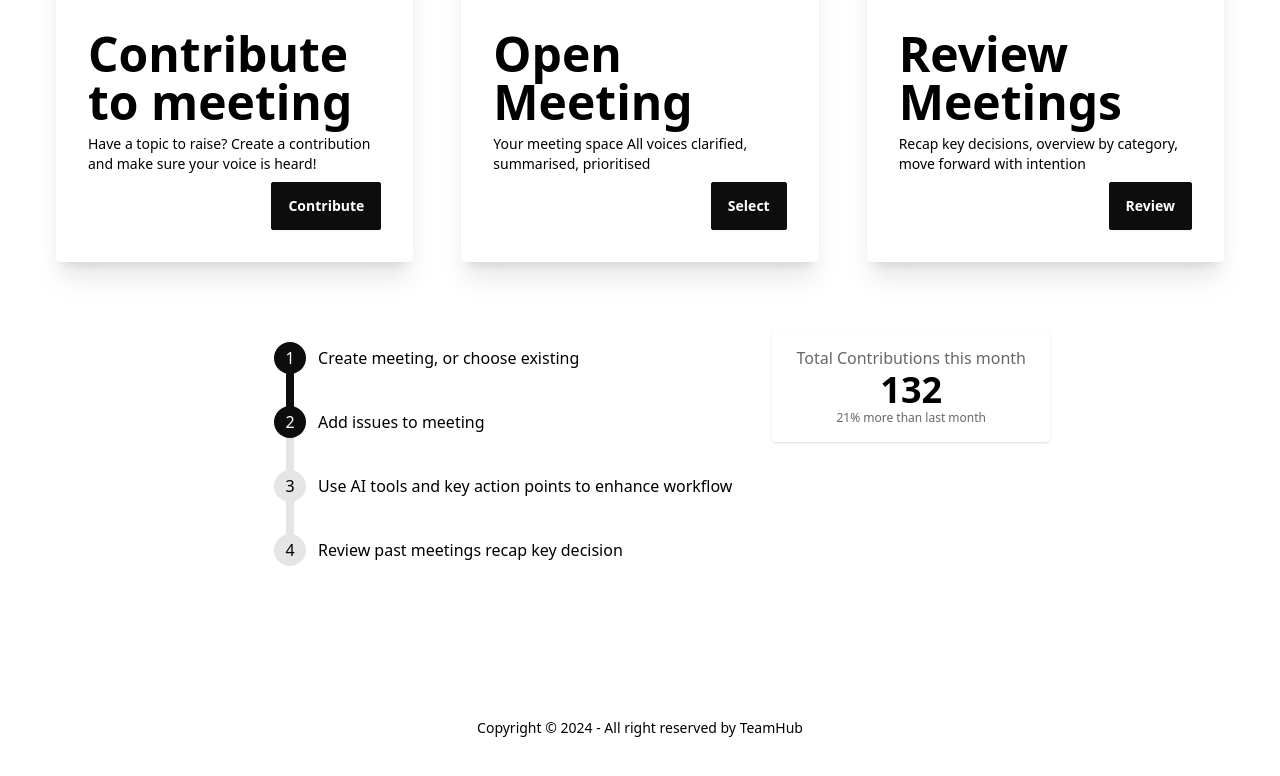
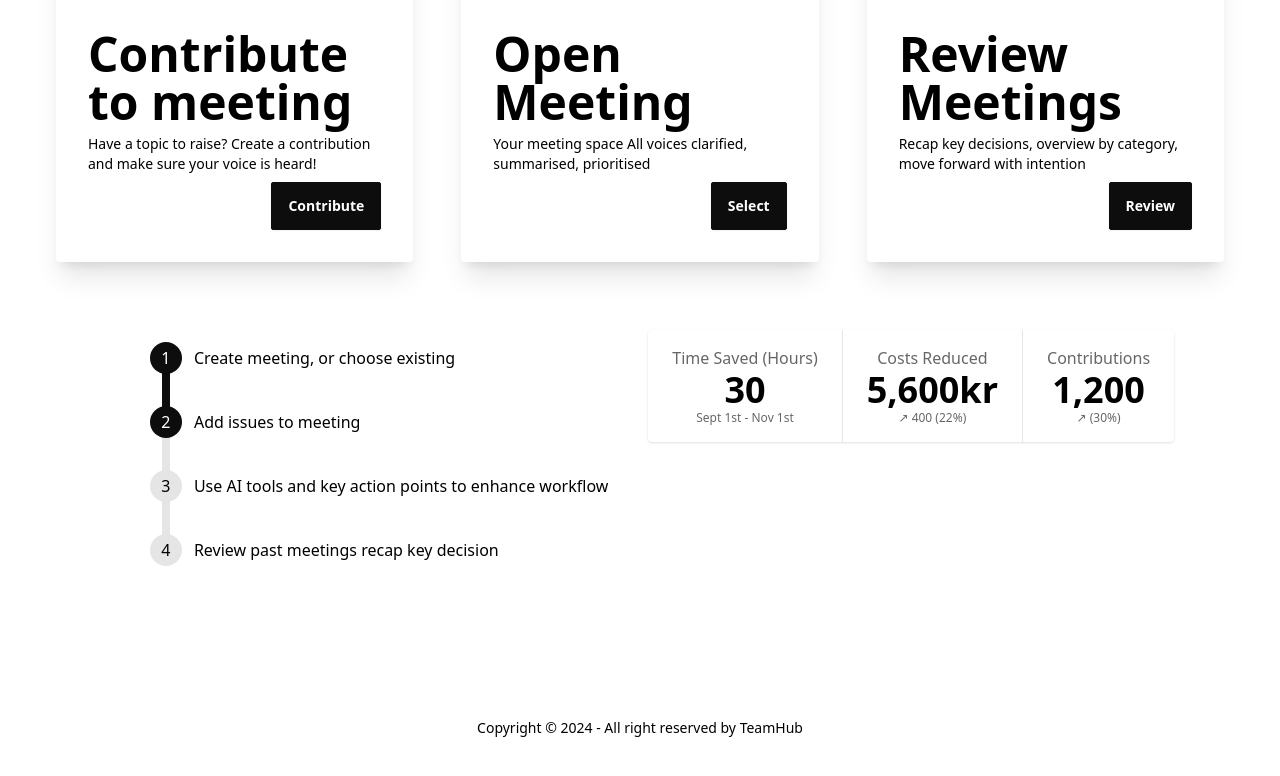
Before and after one commit to RosieMoonYin/TeamHub, a React (Vite) app in the folder teamhub-frontend/: page / in a window 1280 px wide. Shown: the part 770-1546 px from the top of the page. Built offline with nearby package versions, Linux system fonts and the light colour scheme.

Commit message:
feat: Add Fetch for closed meetings, Use in Meeting List component

```diff
--- a/teamhub-frontend/src/components/Cards/selectOpenMeetingsLite.tsx
+++ b/teamhub-frontend/src/components/Cards/selectOpenMeetingsLite.tsx
@@ -44,3 +44,4 @@ export default function SelectOpenMeetingLite() {
     </>
   );
 }
+//if statement checks if meeting has less then 3 participants, or if meeting has less than 4 posts
--- a/teamhub-frontend/src/components/api.tsx
+++ b/teamhub-frontend/src/components/api.tsx
@@ -33,6 +33,14 @@ export const fetchMeetings = async (): Promise<Meeting[]> => {
 
 export const fetchOpenMeetings = async (): Promise<Meeting[]> => {
   const response = await fetch("http://localhost:5082/api/Meeting/open");
+  if (!response.ok) {
+    throw new Error("Network response was not ok");
+  }
+  return response.json();
+};
+
+export const fetchClosedMeetings = async (): Promise<Meeting[]> => {
+  const response = await fetch("http://localhost:5082/api/Meeting/closed");
   if (!response.ok) {
     throw new Error("Network response was not ok");
   }
--- a/teamhub-frontend/src/components/meetingList.tsx
+++ b/teamhub-frontend/src/components/meetingListArchive.tsx
@@ -1,10 +1,10 @@
 import { useQuery } from "@tanstack/react-query";
-import { fetchMeetings, Meeting } from "../components/api";
+import { fetchClosedMeetings, Meeting } from "./api";
 
-export default function MeetingList() {
+export default function MeetingListArchive() {
   const { data, error, isLoading } = useQuery<Meeting[], Error>({
-    queryKey: ["meetings"],
-    queryFn: fetchMeetings,
+    queryKey: ["closedMeetings"],
+    queryFn: fetchClosedMeetings,
   });
 
   if (isLoading) return <div>Loading...</div>;
@@ -27,7 +27,8 @@ export default function MeetingList() {
             </div>
             <div className="collapse-content">
               <p>{meeting.description}</p>
-              <p>{meeting.summary} SUMMARY WILL GO HERE!</p>
+              <p>{meeting.summary}</p>
+              <p>{meeting.aiSummary}</p>
             </div>
           </div>
         ))
--- a/teamhub-frontend/src/components/trackerWidget.tsx
+++ b/teamhub-frontend/src/components/trackerWidget.tsx
@@ -1,10 +1,30 @@
 export default function TrackerWidget() {
   return (
-    <div className="stats shadow">
+    // <div className="stats shadow">
+    //   <div className="stat">
+    //     <div className="stat-title">Total Contributions this month</div>
+    //     <div className="stat-value">132</div>
+    //     <div className="stat-desc">21% more than last month</div>
+    //   </div>
+    // </div>
+
+    <div className="stats stats-vertical lg:stats-horizontal shadow">
       <div className="stat">
-        <div className="stat-title">Total Contributions this month</div>
-        <div className="stat-value">132</div>
-        <div className="stat-desc">21% more than last month</div>
+        <div className="stat-title">Time Saved (Hours)</div>
+        <div className="stat-value">30</div>
+        <div className="stat-desc">Sept 1st - Nov 1st</div>
+      </div>
+
+      <div className="stat">
+        <div className="stat-title">Costs Reduced</div>
+        <div className="stat-value">5,600kr</div>
+        <div className="stat-desc">↗︎ 400 (22%)</div>
+      </div>
+
+      <div className="stat">
+        <div className="stat-title">Contributions</div>
+        <div className="stat-value">1,200</div>
+        <div className="stat-desc">↗︎ (30%)</div>
       </div>
     </div>
   );
--- a/teamhub-frontend/src/pages/archive.tsx
+++ b/teamhub-frontend/src/pages/archive.tsx
@@ -1,6 +1,6 @@
 import Navbar from "../components/navbar";
 import Footer from "../components/footer";
-import MeetingList from "../components/meetingList";
+import MeetingListArchive from "../components/meetingListArchive";
 import PostsMeeting from "../components/postsForMeeting";
 
 export default function Archive() {
@@ -8,7 +8,7 @@ export default function Archive() {
     <>
       <Navbar />
       <section className="flex flex-col align-middle m-20">
-        <MeetingList />
+        <MeetingListArchive />
         <PostsMeeting />
       </section>
       <Footer />
```
